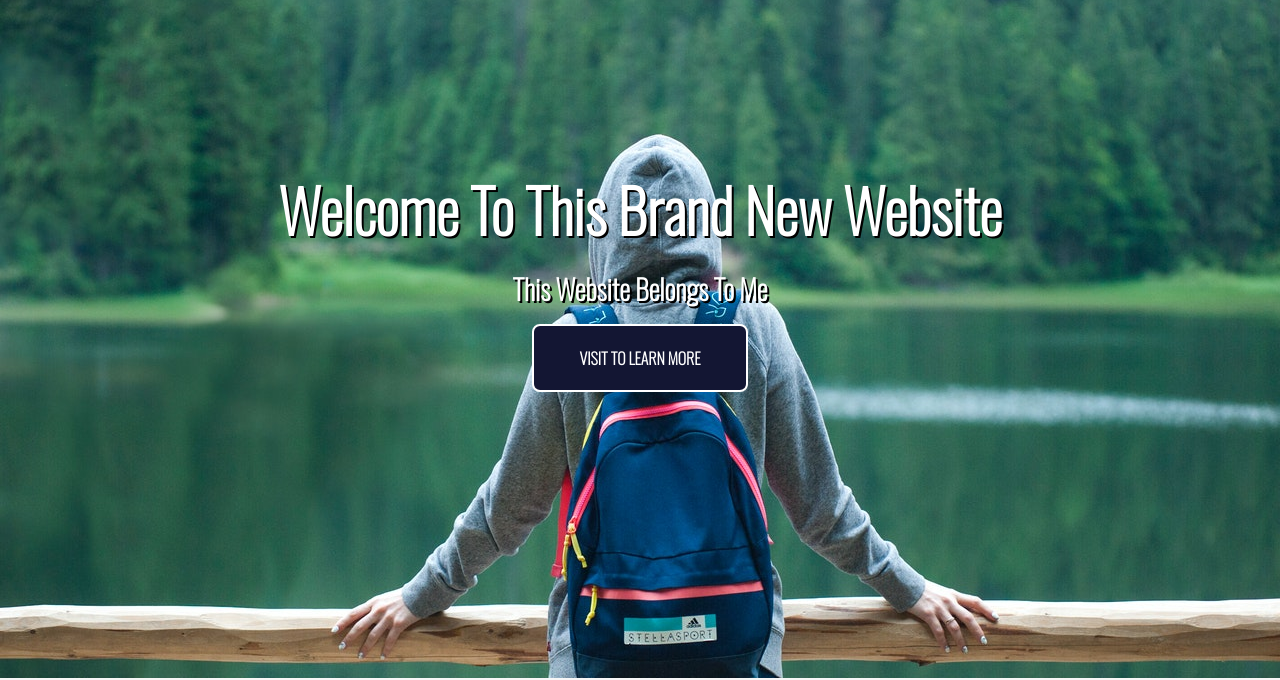
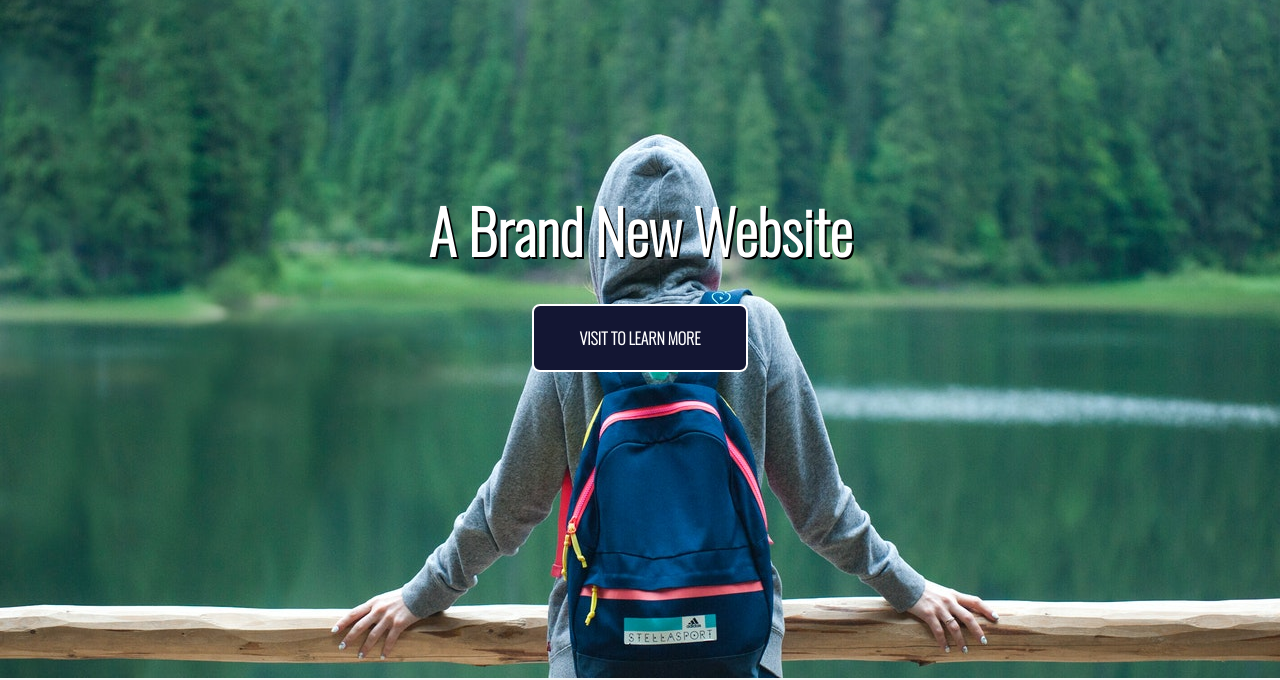
Before and after one commit to mahfuzshoaib/proj-01, a plain HTML site: page index.html in a window 1280 px wide. Shown: the part 122-802 px from the top of the page. Drawn offline with nearby package versions, Linux system fonts and the light colour scheme.

Commit message:
Update index.html

```diff
--- a/index.html
+++ b/index.html
@@ -26,9 +26,9 @@
 
 	<div id="hero">
 		<div class="background-image"></div>
-		<h1>Welcome To This Brand New Website</h1>
-		<h3>This Website Belongs To Me</h3>
-		<a href="https://facebook.com/mahfuz.shoaib05" class="btn" target="_blank">Visit To Learn More</a>
+		<h1>A Brand New Website</h1>
+		<h3></h3>
+		<a href="#" class="btn" target="_blank">Visit To Learn More</a>
 	</div>
 
 
```
